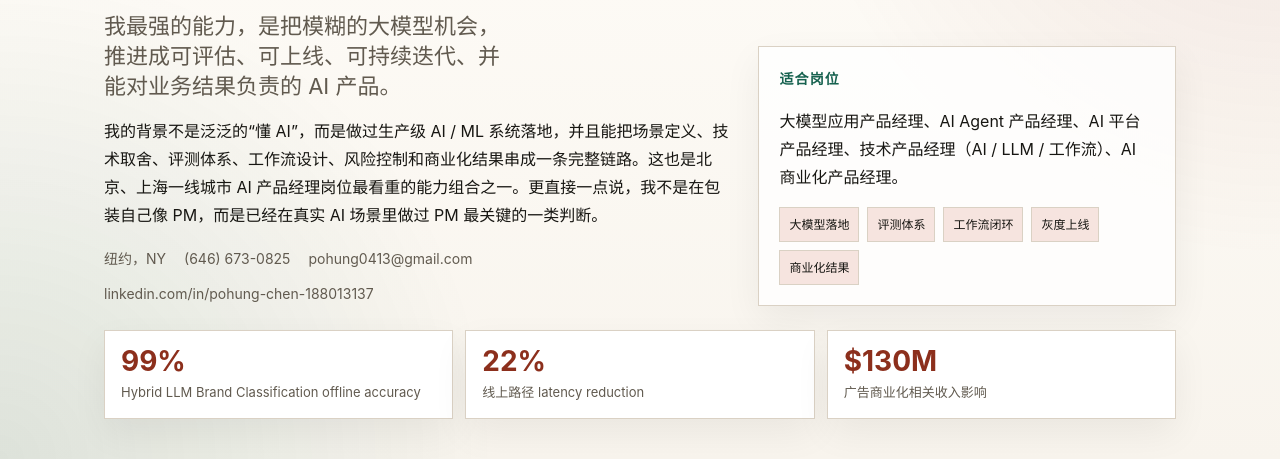
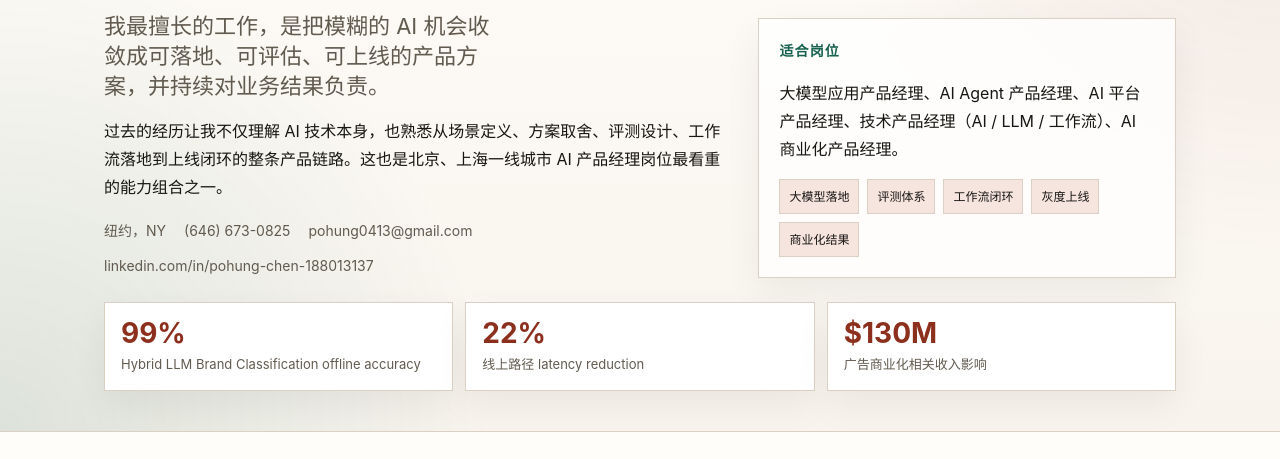
Before and after one commit to PoHung16/pohung-ai-pm-portfolio, a plain HTML site: page china/index.html in a window 1280 px wide. Shown: the part 306-765 px from the top of the page. Drawn offline with Linux system fonts and the light colour scheme.

Commit message:
Refine China portfolio hero copy

```diff
--- a/china/index.html
+++ b/china/index.html
@@ -285,10 +285,10 @@
           <div class="eyebrow">For Hiring Managers</div>
           <h1>能把 AI 从能力做成产品的人。</h1>
           <div class="subtitle">
-            我最强的能力，是把模糊的大模型机会，推进成可评估、可上线、可持续迭代、并能对业务结果负责的 AI 产品。
+            我最擅长的工作，是把模糊的 AI 机会收敛成可落地、可评估、可上线的产品方案，并持续对业务结果负责。
           </div>
           <p class="summary">
-            我的背景不是泛泛的“懂 AI”，而是做过生产级 AI / ML 系统落地，并且能把场景定义、技术取舍、评测体系、工作流设计、风险控制和商业化结果串成一条完整链路。这也是北京、上海一线城市 AI 产品经理岗位最看重的能力组合之一。更直接一点说，我不是在包装自己像 PM，而是已经在真实 AI 场景里做过 PM 最关键的一类判断。
+            过去的经历让我不仅理解 AI 技术本身，也熟悉从场景定义、方案取舍、评测设计、工作流落地到上线闭环的整条产品链路。这也是北京、上海一线城市 AI 产品经理岗位最看重的能力组合之一。
           </p>
           <div class="contact">
             <span>纽约，NY</span>
```
